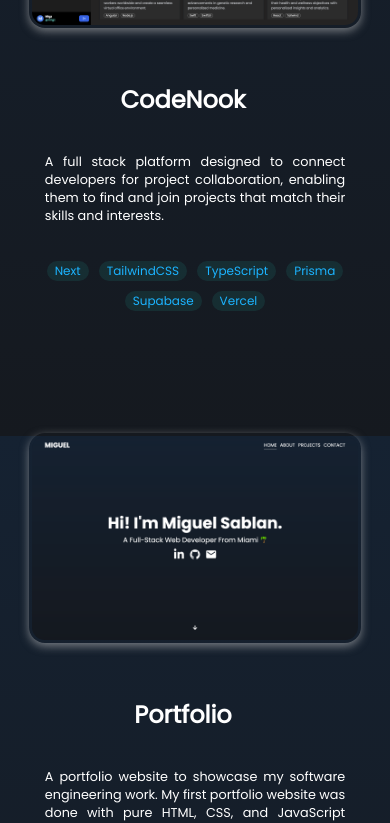
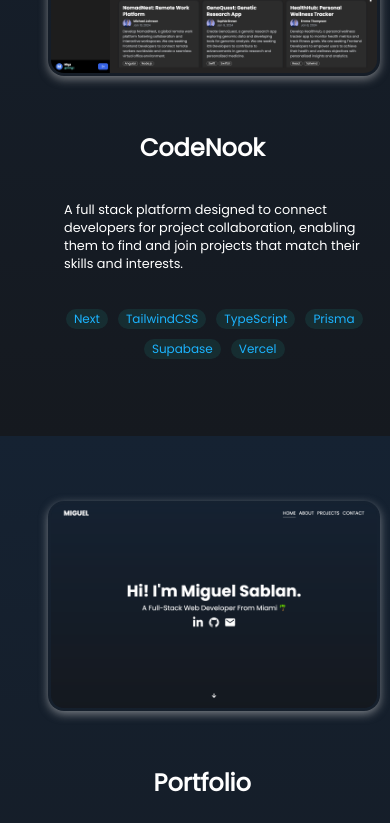
Before and after one commit to miguelSablan/portfolio-reactjs, a React (Create React App) app: page / in a window 390 px wide. Shown: the part 2940-3763 px from the top of the page. Built offline with nearby package versions, Linux system fonts and the light colour scheme; some icons are missing.

Commit message:
grid layout for projects list

```diff
--- a/src/components/Projects/ProjectSection.css
+++ b/src/components/Projects/ProjectSection.css
@@ -14,10 +14,11 @@
 }
 
 .projects-list {
-  display: flex;
-  justify-content: center;
-  align-items: center;
-  flex-direction: column;
+  display: grid;
+  grid-template-columns: repeat(2, 1fr);
+  gap: 20px;
+  justify-items: center;
+  margin-top: 3rem;
 }
 
 .project {
@@ -77,7 +78,7 @@
 
 .project-info p {
   margin: 20px 0;
-  text-align: justify;
+  text-align: left;
 }
 
 .tech-stack {
@@ -131,3 +132,38 @@
     line-height: 1rem;
   }
 }
+
+/* For phones */
+@media (max-width: 500px) {
+  .projects-list {
+    grid-template-columns: 1fr;
+  }
+
+  .project {
+    grid-template-columns: 1fr;
+    padding: 20px 0;
+  }
+
+  .project-info {
+    text-align: center;
+  }
+
+  .project-title {
+    justify-content: center;
+    margin-top: 20px;
+  }
+
+  .project-info p {
+    font-size: 0.8rem;
+    padding: 1rem;
+  }
+
+  .tech-stack {
+    justify-content: center;
+  }
+
+  .tech-item {
+    padding: 2px 8px;
+    line-height: 1rem;
+  }
+}
```
